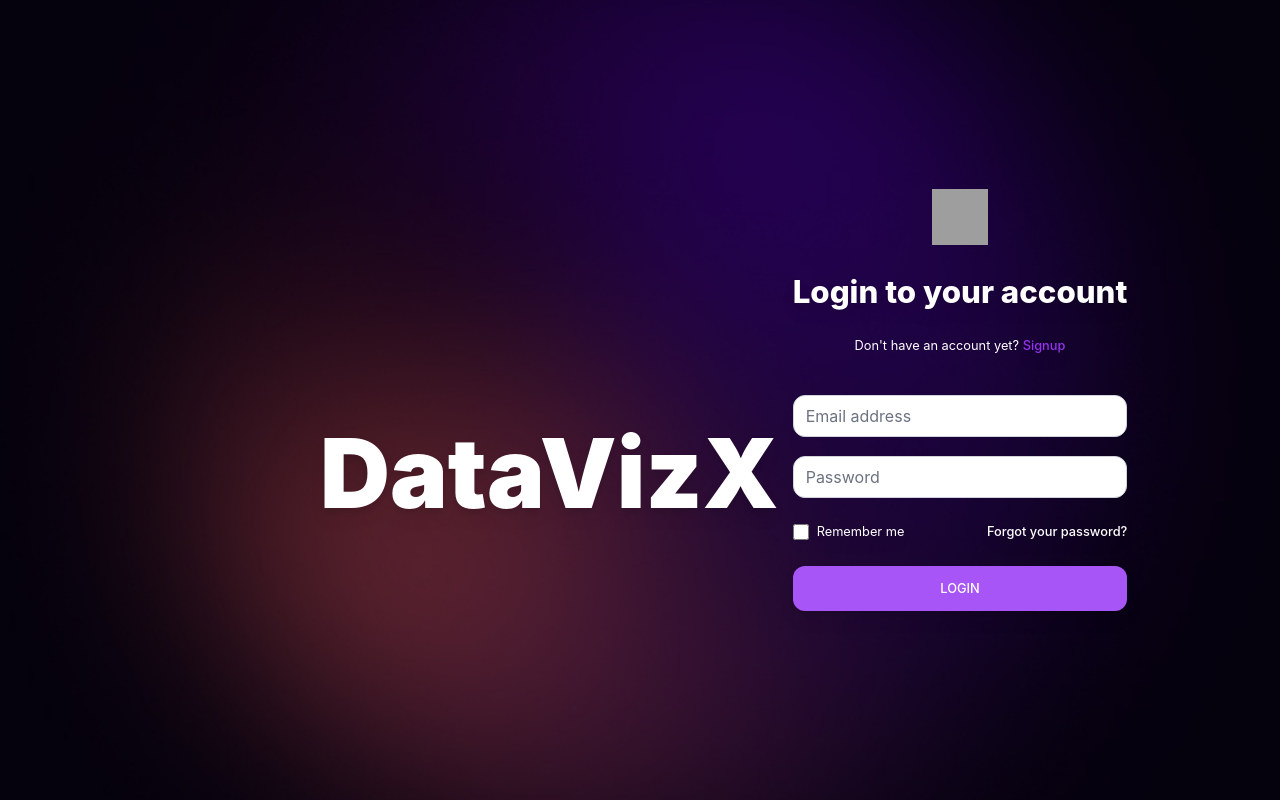
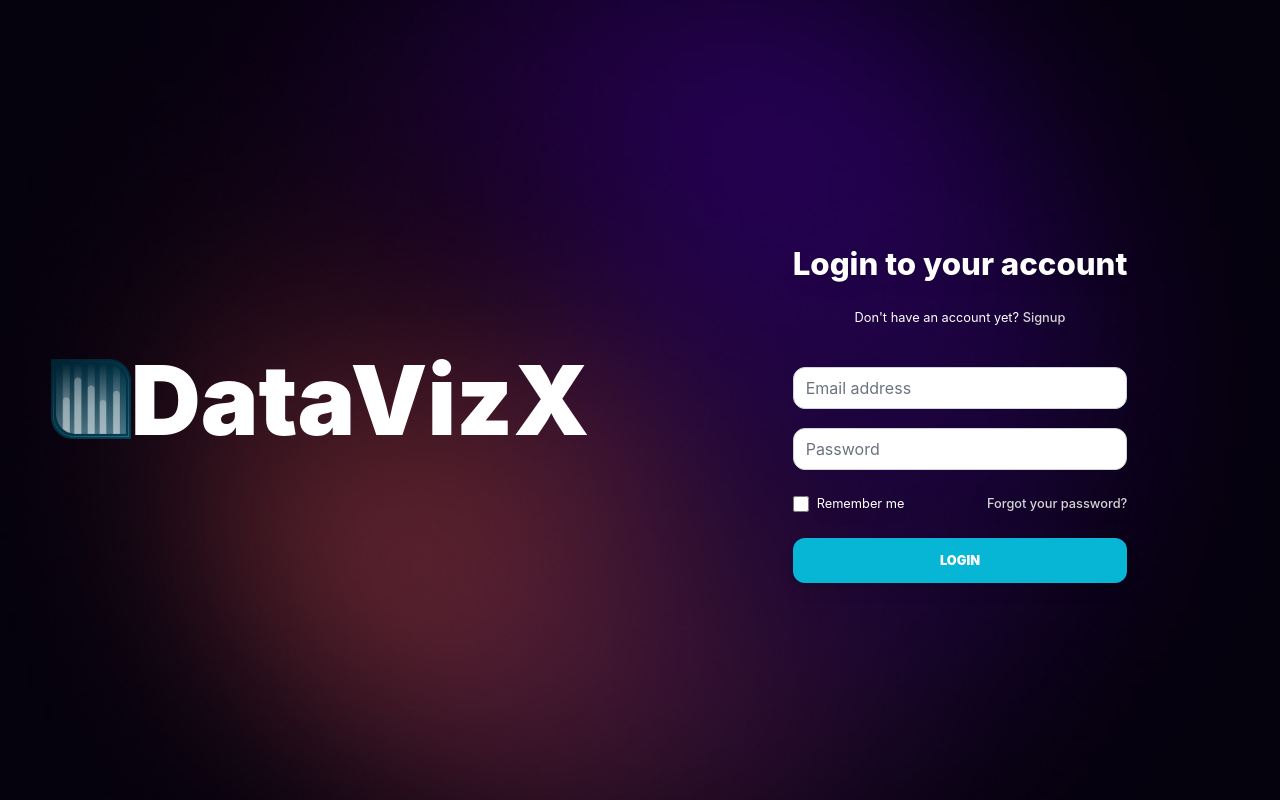
Before and after one commit to NVCLong/DataVizX, a React (Create React App) app in the folder frontend/: page / in a window 1280 px wide. Built offline with nearby package versions, Linux system fonts and the light colour scheme; grey boxes are pictures that could not be loaded.

Commit message:
update UI

```diff
--- a/frontend/src/App.js
+++ b/frontend/src/App.js
@@ -5,13 +5,16 @@ import {
 } from "react-router-dom";
 import SignupPage from './pages/Signup';
 import LoginPage from './pages/Login';
-import ForgetPage from "./pages/Forget";
+import ForgetPage from './pages/Forget';
+import Logo from './pages/Logo';
+
 
 function App() {
   return (
     <div className="grid grid-cols-2 h-screen">
-      <div>
-          <h1 className="text-10xl font-black text-white relative inset-y-1/2 inset-x-1/2 drop-shadow-lg">DataVizX</h1>
+      <div className="my-auto mx-auto">
+          <Logo>
+          </Logo>
       </div>
 
       <div className="min-h-full h-screen flex items-center justify-center py-12 px-4 sm:px-6 lg:px-8">
--- a/frontend/src/components/FormAction.js
+++ b/frontend/src/components/FormAction.js
@@ -10,7 +10,7 @@ export default function FormAction({
             type==='Button' ?
             <button
                 type={action}
-                className="group relative w-full flex justify-center px-4 border border-transparent text-sm font-medium rounded-xl text-white bg-purple-500 hover:scale-[1.01] ease-in-out active:scale-[.98] active:duration-75 transition-all py-3 mt-10 drop-shadow-lg"
+                className="group relative w-full flex justify-center px-4 border border-transparent text-sm font-black rounded-xl text-white bg-cyan-500 hover:scale-[1.01] ease-in-out active:scale-[.98] active:duration-75 transition-all py-3 mt-10 drop-shadow-lg"
                 onSubmit={handleSubmit}
             >
                 {text}
@@ -20,7 +20,7 @@ export default function FormAction({
             <form onSubmit={handleSubmit}>
                 <button
                     type={action}
-                    className="group relative w-full flex justify-center px-4 border border-transparent text-sm font-medium rounded-xl text-white hover:scale-[1.01] ease-in-out active:scale-[.98] active:duration-75 transition-all py-3 mt-1 drop-shadow-lg"
+                    className="group relative w-full flex justify-center px-4 border border-transparent text-sm font-medium rounded-xl text-neutral-300 hover:text-cyan-200 scale-[1.01] ease-in-out active:scale-[.98] active:duration-75 transition-all py-3 mt-1 drop-shadow-lg"
                 >
                     {text}
                 </button>
--- a/frontend/src/components/FormExtra.js
+++ b/frontend/src/components/FormExtra.js
@@ -15,7 +15,7 @@ export default function FormExtra(){
                 </div>
 
                 <div className="text-sm">
-                    <a href="/forget" className="font-medium text-white hover:text-purple-500 drop-shadow-lg">
+                    <a href="/forget" className="font-medium text-neutral-300 hover:text-cyan-200 drop-shadow-lg">
                         Forgot your password?
                     </a>
                 </div>
--- a/frontend/src/components/Header.js
+++ b/frontend/src/components/Header.js
@@ -8,19 +8,12 @@ export default function Header({
 }){
     return(
         <div className="mb-10">
-            <div className="flex justify-center">
-                <img
-                    alt=""
-                    className="h-14 w-14"
-                    src="https://cdn.haitrieu.com/wp-content/uploads/2021/09/Logo-DH-Quoc-Te-IU.png"/>
-            </div>
-
             <h2 className="mt-6 text-center text-3xl font-extrabold text-white drop-shadow-lg">
                 {heading}
             </h2>
             <p className="text-center text-sm text-white mt-5">
             {paragraph} {' '}
-            <Link to={linkUrl} className="font-medium text-purple-600 hover:text-purple-500 drop-shadow-lg">
+            <Link to={linkUrl} className="font-medium text-neutral-300 hover:text-cyan-200 drop-shadow-lg">
                 {linkName}
             </Link>
             </p>
--- a/frontend/src/index.css
+++ b/frontend/src/index.css
@@ -12,7 +12,7 @@ body {
   margin: 0;
   background-image: url('./images/BG_main.png');
   background-position: top left;
-  font-family: -apple-system, BlinkMacSystemFont, 'Segoe UI', 'Roboto', 'Oxygen',
+  font-family: 'SF Pro', -apple-system, BlinkMacSystemFont, 'Roboto', 'Oxygen',
     'Ubuntu', 'Cantarell', 'Fira Sans', 'Droid Sans', 'Helvetica Neue',
     sans-serif;
   -webkit-font-smoothing: antialiased;
--- /dev/null
+++ b/frontend/src/pages/Logo.js
@@ -0,0 +1,21 @@
+import React from 'react';
+import logoMain from '../images/DataVizX.png';
+
+const Logo = () => {
+  return (
+    <div className="flex flex-row">
+        <div className="py-8">
+                <img
+                    alt="DataVizX Logo"
+                    className="h-20 w-20"
+                    src={logoMain}/>
+        </div>
+
+        <h1 className="text-10xl font-black text-white text-center">DataVizX</h1>
+
+    </div>
+
+  );
+};
+
+export default Logo;
```
Also changed, not shown: frontend/src/images/DataVizX.png (added).
